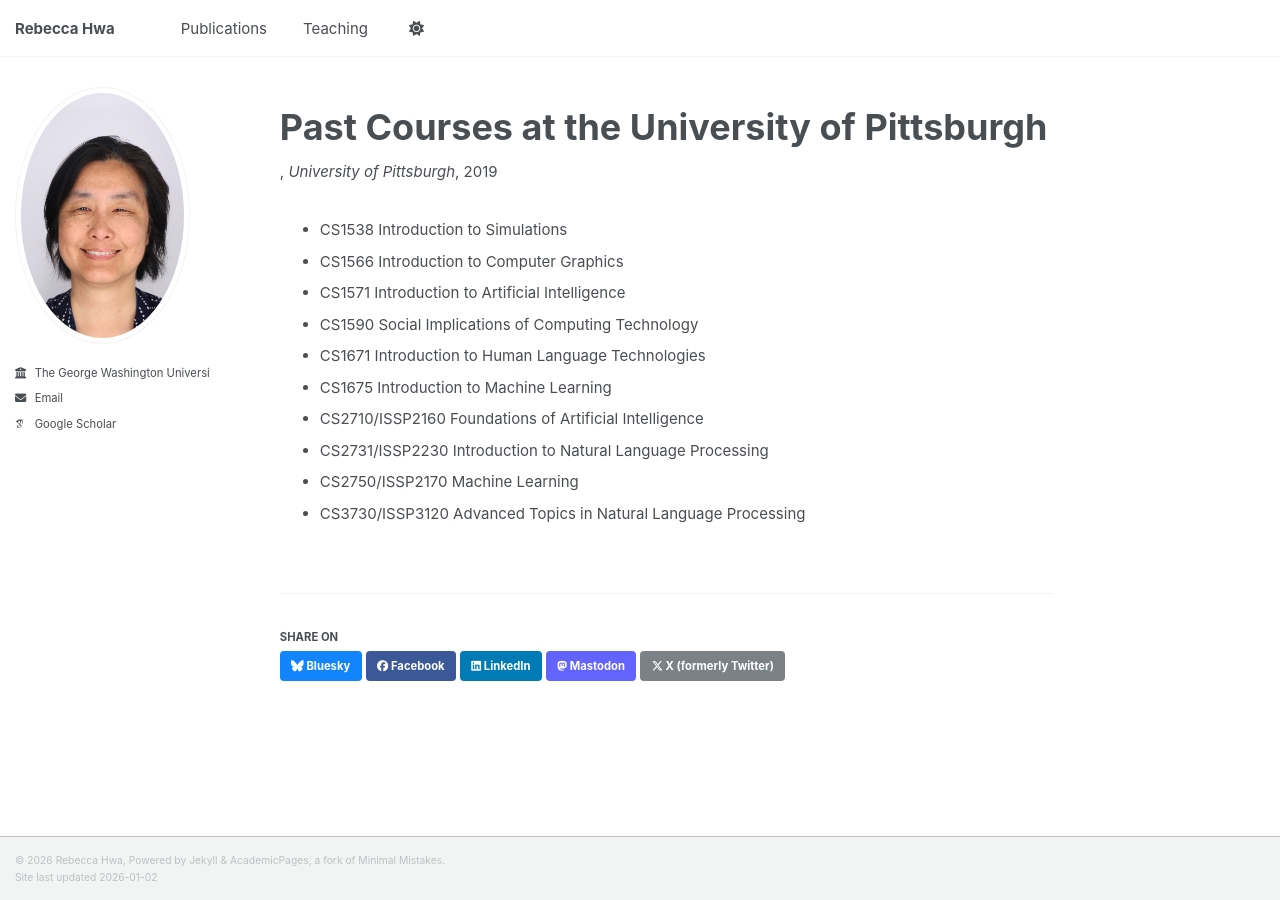
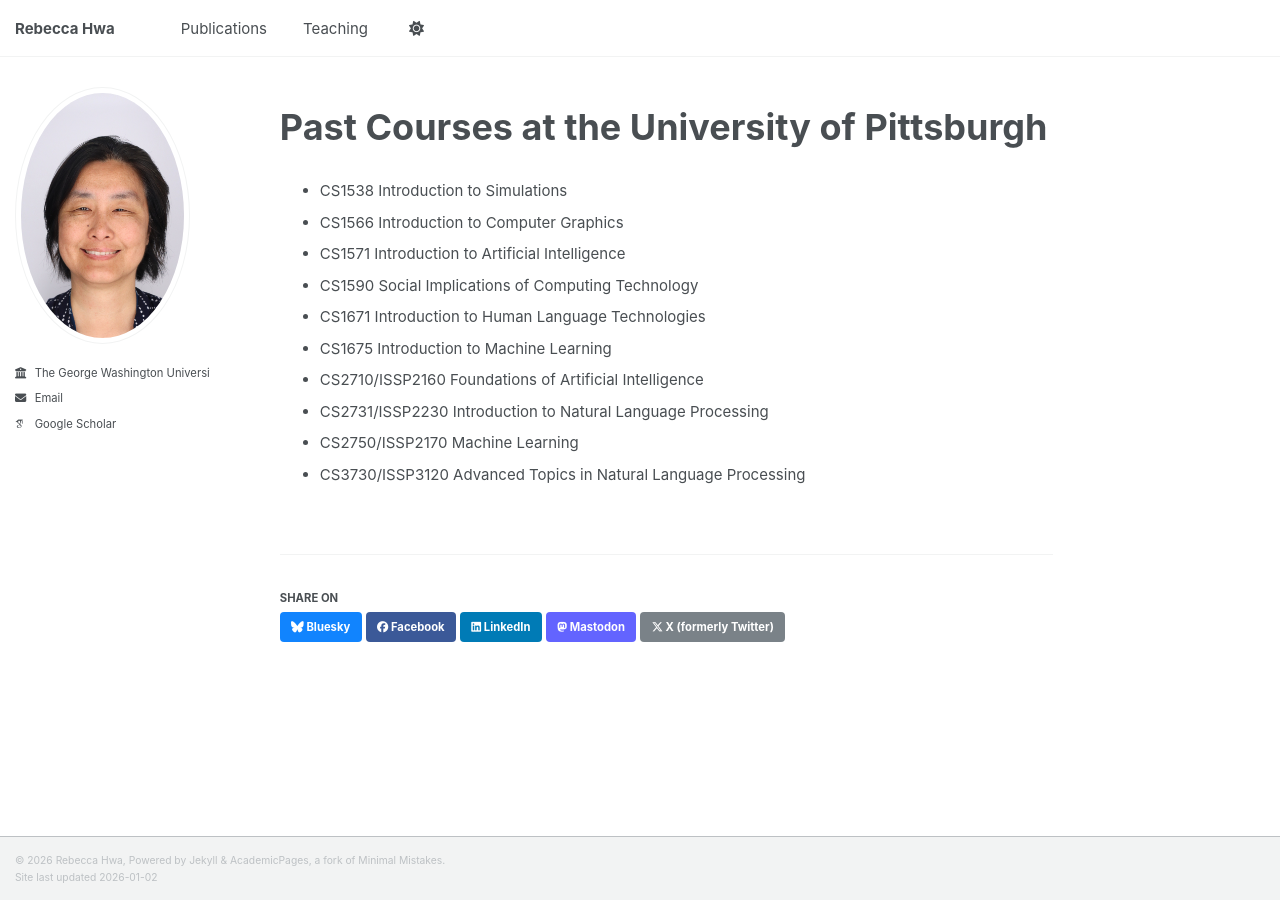
Before and after one commit to rebeccahwa/rebeccahwa.github.io, a Jekyll site: the page built from _teaching/2019-spring-teaching.md, in a window 1280 px wide. Built offline with Jekyll 4.4.1, drawn with Linux system fonts in a browser that asks for light colours; some web fonts are replaced; a script bundle is joined from its source files by our own code; library files that are not in the unit come from our copies.

Commit message:
Update single.html

```diff
--- a/_layouts/single.html
+++ b/_layouts/single.html
@@ -35,7 +35,10 @@ layout: default
         {% endif %}
 
         {% if page.collection == 'teaching' %}
+          <!--
           <p> {{ page.type }}, <i>{{ page.venue }}</i>, {{ page.date | default: "1900-01-01" | date: "%Y" }} </p>
+          -->
+          <p> {{page.type}}</p>
         {% elsif page.venue and page.date %}
           <p>Published in <i>{{ page.venue }}</i>, {{ page.date | default: "1900-01-01" | date: "%Y" }} </p>
         {% elsif page.date %}
```
